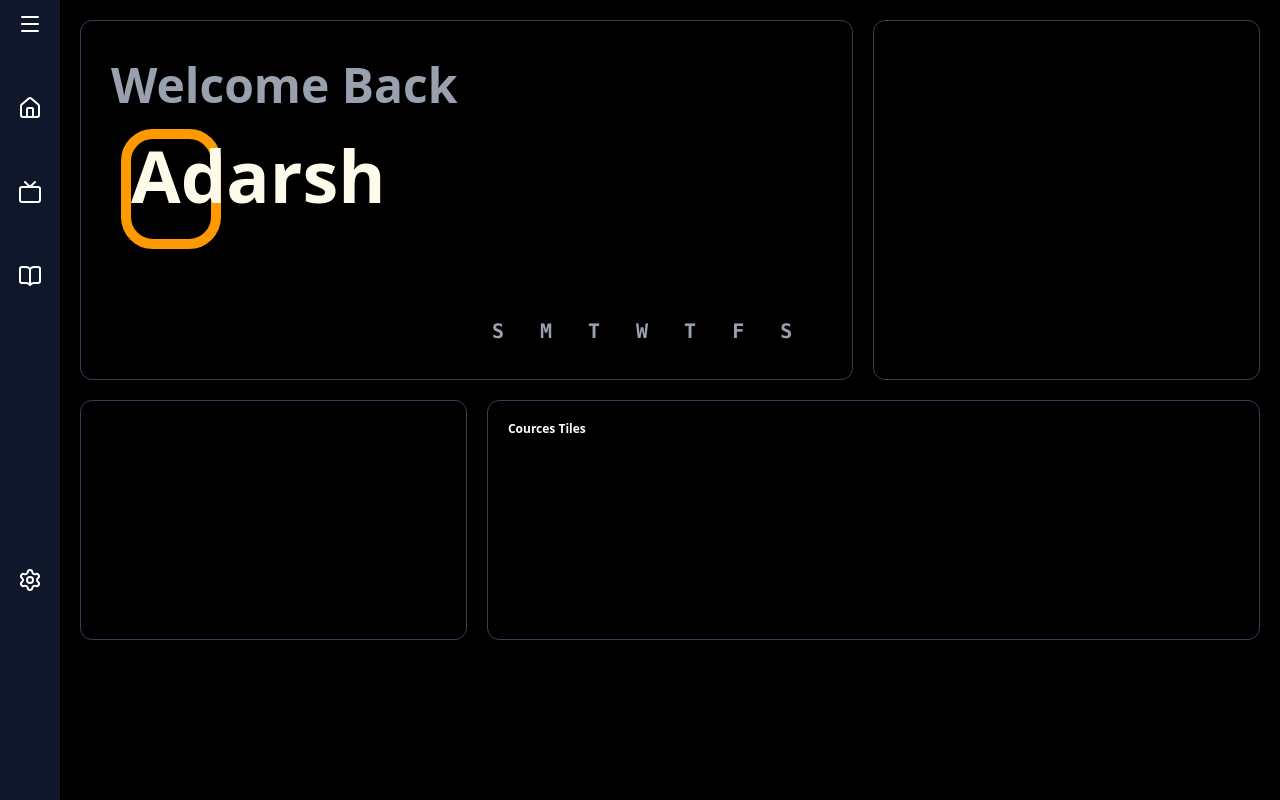
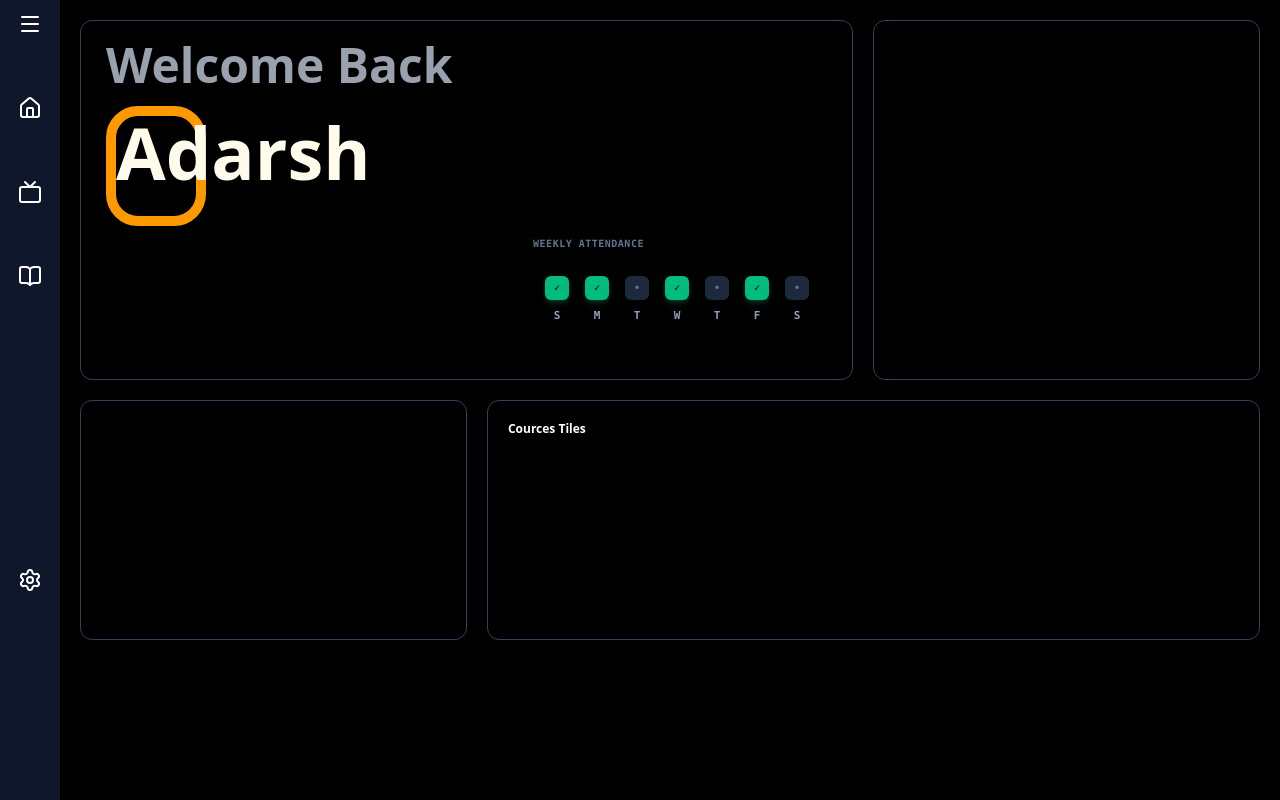
Before and after one commit to whoadarsh123/Project-Student, a Next.js app: page / in a window 1280 px wide. Built offline with nearby package versions, Linux system fonts and the light colour scheme.

Commit message:
This is the commit after adding the progress tracker

```diff
--- a/app/components/progress.js
+++ b/app/components/progress.js
@@ -1,24 +1,46 @@
-import React from 'react'
-import { motion } from 'motion/react'
+"use client";
 
-const progress = () => {
+import React from 'react';
+import { motion } from 'framer-motion';
+
+const Progress = () => {
+  const activeDays = [true, true, false, true, false, true, false];
+  const days = ['S', 'M', 'T', 'W', 'T', 'F', 'S'];
+
   return (
-    <div >
-      <motion.div className='p-2 h-38  w-80  absolute right-10 rounded-xl text-xl font-mono'>
-        <div className='relative flex justify-center'>
-            <div className='absolute top-20  gap-9 justify-center flex '>
-            <h1>S</h1>
-            <h1>M</h1>
-            <h1>T</h1>
-            <h1>W</h1>
-            <h1>T</h1>
-            <h1>F</h1>
-            <h1>S</h1>
+    <div className="absolute right-0">
+      <motion.div
+        initial={{ opacity: 0, scale: 0.95 }}
+        animate={{ opacity: 1, scale: 1 }}
+        className="p-4 h-36 w-80 rounded-xl  text-sm font-mono text-slate-400 flex flex-col justify-between"
+      >
+        <div className="text-[10px] tracking-wider uppercase font-bold text-slate-500">
+          Weekly Attendance
+        </div>
+
+        <div className="flex gap-4 justify-center items-center h-full">
+          {days.map((day, index) => (
+            <div key={index} className="flex flex-col items-center gap-2">
+              <motion.div
+                initial={{ scale: 0 }}
+                animate={{ scale: 1 }}
+                transition={{ delay: index * 0.05, type: "spring", stiffness: 300, damping: 20 }}
+                whileHover={{ scale: 1.2 }}
+                className={`w-6 h-6 rounded-md flex items-center justify-center text-[10px] font-bold ${
+                  activeDays[index]
+                    ? 'bg-emerald-500 text-black shadow-md shadow-emerald-500/20'
+                    : 'bg-slate-800 text-slate-500'
+                }`}
+              >
+                {activeDays[index] ? '✓' : '•'}
+              </motion.div>
+              <span className="text-[11px] font-semibold">{day}</span>
             </div>
-            </div>
+          ))}
+        </div>
       </motion.div>
     </div>
-  )
-}
+  );
+};
 
-export default progress
+export default Progress;
--- a/app/page.js
+++ b/app/page.js
@@ -1,7 +1,7 @@
 "use client"
 import { Menu,Settings,Tv, BookOpen, House, X, Pointer,} from 'lucide-react'
 import React from 'react'
-import { anticipate, easeOut, motion, rgba } from "motion/react"
+import { anticipate, easeOut, motion, rgba } from "framer-motion"
 import { useState } from 'react'
 import { animate } from 'motion'
 import { Black_And_White_Picture, Purple_Purse } from 'next/font/google'
@@ -30,10 +30,10 @@ const page = () => {
 
       <div className='flex w-full'>
         <motion.div whileHover={{y:5,  borderColor: "rgb(56, 189, 248)"}}   className='h-[360px] w-2/3 border-slate-700 border rounded-xl p-5 relative'>
-          <motion.div initial={{opacity:0 , y:0}} animate={{opacity:1, x:10, y:20}} className='text-5xl text-gray-400'>
+          <motion.div initial={{opacity:0 ,x:0}} animate={{opacity:1 , x:5}} className='text-5xl text-gray-400'>
             Welcome Back
-            <motion.div initial={{opacity:0 , y:0}} animate={{opacity:1, x:10, y:20}} className='rounded-4xl w-25 h-30 border-10 border-amber-500 text-amber-50 text-7xl'>Adarsh</motion.div>
-           <Progress/>
+            <motion.div initial={{opacity:0 , y:0}} animate={{opacity:1,  y:5}} className='rounded-4xl mt-3 w-25 h-30 border-10 border-amber-500 text-amber-50 text-7xl'>Adarsh</motion.div>
+            <Progress/>
             </motion.div>
         </motion.div>
         <motion.div whileHover={{y:5,  borderColor: "rgb(56, 189, 248)"}} className='h-[360px] w-1/3 border border-slate-700 rounded-xl p-5 ml-5'>
--- a/package.json
+++ b/package.json
@@ -10,6 +10,7 @@
   },
   "dependencies": {
     "@supabase/supabase-js": "^2.106.2",
+    "framer-motion": "^12.40.0",
     "lucide-react": "^1.16.0",
     "motion": "^12.40.0",
     "next": "16.2.6",
```
Also changed, not shown: 1 other file (tests, documents, lock files or other folders).
